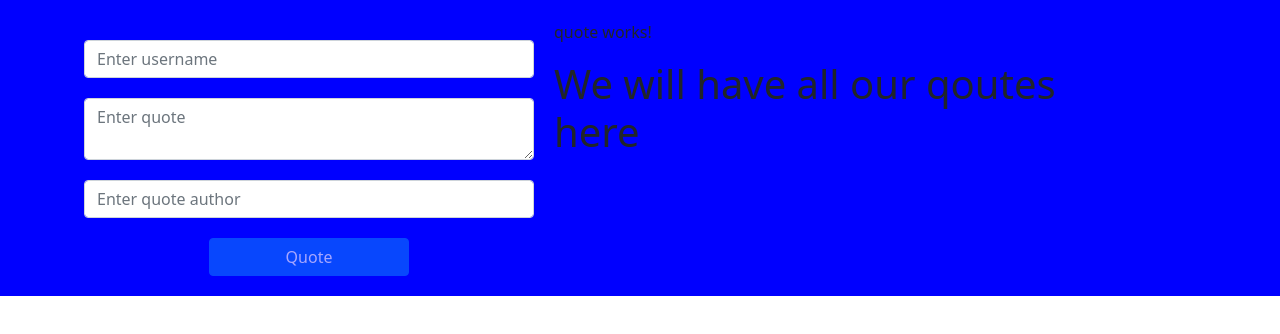
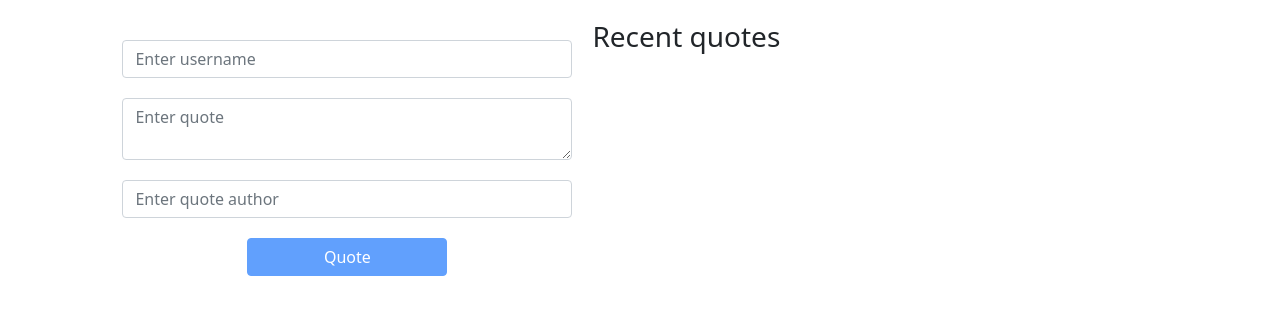
Before and after one commit to Joshua-Barawa/Angular-IP1, an Angular app: page / in a window 1280 px wide. Shown: the top 334 px of the page. Built offline with nearby package versions, Linux system fonts and the light colour scheme.

Commit message:
added more input fields

```diff
--- a/src/app/app.component.css
+++ b/src/app/app.component.css
@@ -1,8 +1,7 @@
 
 .hero{
-    background-color: blue;
     display: flex;
-    padding:20px 5%;
+    padding:20px 8%;
 }
 
 .quotes{
--- a/src/app/quote-form/quote-form.component.css
+++ b/src/app/quote-form/quote-form.component.css
@@ -4,16 +4,14 @@ form{
 }
 
 .form-group {
-    margin: 0 auto;
+    margin:20px;
     width: 450px;
 }
 
 .alert{
     height:auto;
 }
-.form-group{
-    margin:20px;
-}
+
 #btn{
     width:200px;
 }
--- a/src/app/quote-form/quote-form.component.ts
+++ b/src/app/quote-form/quote-form.component.ts
@@ -22,15 +22,8 @@ onSubmit(){
 }
 
   addQuote(){
-
-    if(this.username === " " || this.quot === " " || this.authors == ''){
-      console.log("I need some values")
-    }
-
-    else{
       this.quotes.push(new Quote(this.username, this.quot, this.authors, new Date()));
       console.log(this.quotes);
-    }
   }
 
 
--- a/src/app/quote/quote.component.html
+++ b/src/app/quote/quote.component.html
@@ -1,2 +1 @@
-<p>quote works!</p>
-<h1>We will have all our qoutes here </h1>
+<h3>Recent quotes</h3>
```
